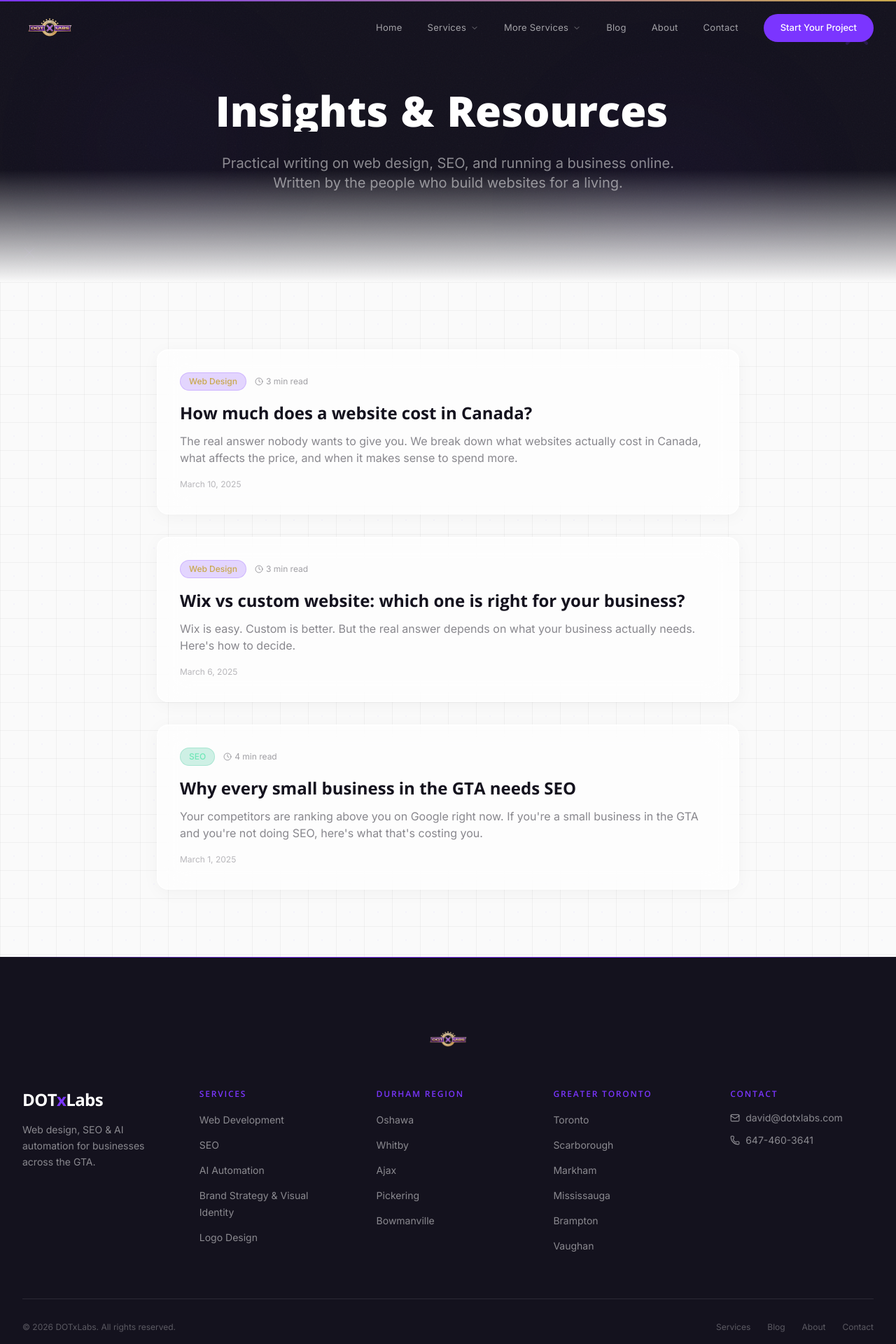
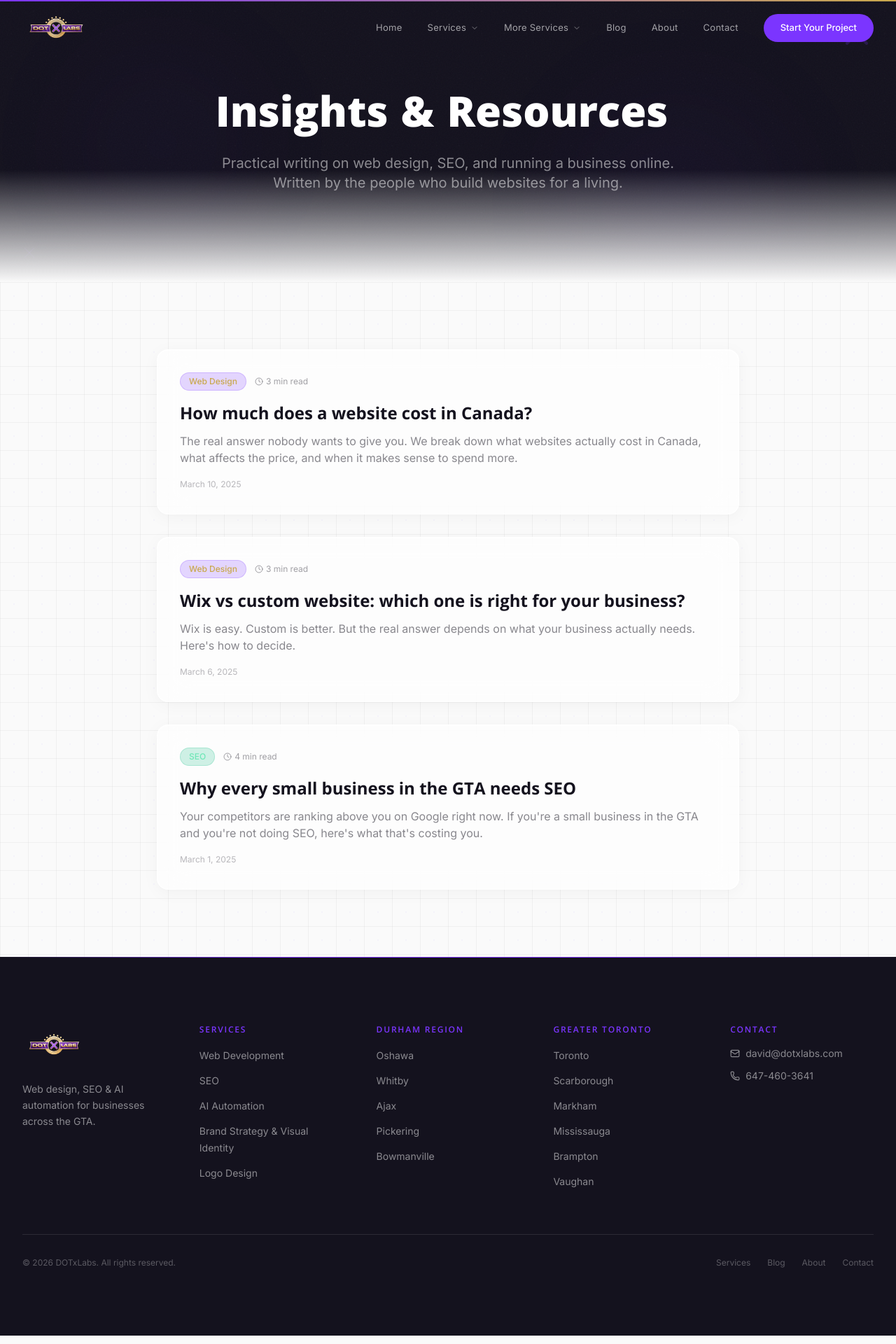
Before and after one commit to KDAJ11/DOTxLabs, a Next.js app: page /blog in a window 1280 px wide. Shown: the top 1920 px of the page at 70% size. Built offline with nearby package versions, Linux system fonts and the light colour scheme.

Commit message:
Fix descender cutoff, move footer logo, enlarge navbar logo

```diff
--- a/src/app/about/page.tsx
+++ b/src/app/about/page.tsx
@@ -62,7 +62,7 @@ export default function AboutPage() {
         <div className="relative z-10 mx-auto max-w-7xl px-4 sm:px-6 lg:px-8 py-32 text-center w-full">
           <h1 className="font-display text-4xl sm:text-5xl md:text-6xl lg:text-7xl font-black text-white leading-tight">
             {HERO_WORDS.map((word, i) => (
-              <span key={i} className="inline-block overflow-hidden mr-[0.3em]">
+              <span key={i} className="inline-block overflow-hidden mr-[0.3em] pb-[0.15em] -mb-[0.15em]">
                 <motion.span
                   initial={{ y: "100%", opacity: 0 }}
                   animate={{ y: 0, opacity: 1 }}
@@ -79,7 +79,7 @@ export default function AboutPage() {
             ))}
             <br />
             {HERO_WORDS_2.map((word, i) => (
-              <span key={`b-${i}`} className="inline-block overflow-hidden mr-[0.3em]">
+              <span key={`b-${i}`} className="inline-block overflow-hidden mr-[0.3em] pb-[0.15em] -mb-[0.15em]">
                 <motion.span
                   initial={{ y: "100%", opacity: 0 }}
                   animate={{ y: 0, opacity: 1 }}
--- a/src/app/blog/page.tsx
+++ b/src/app/blog/page.tsx
@@ -47,7 +47,7 @@ export default function BlogPage() {
         <div className="relative z-10 mx-auto max-w-7xl px-4 sm:px-6 lg:px-8 py-32 text-center w-full">
           <h1 className="font-display text-4xl sm:text-5xl md:text-6xl font-black text-white leading-tight">
             {HERO_WORDS.map((word, i) => (
-              <span key={i} className="inline-block overflow-hidden mr-[0.3em]">
+              <span key={i} className="inline-block overflow-hidden mr-[0.3em] pb-[0.15em] -mb-[0.15em]">
                 <motion.span
                   initial={{ y: "100%", opacity: 0 }}
                   animate={{ y: 0, opacity: 1 }}
--- a/src/app/contact/page.tsx
+++ b/src/app/contact/page.tsx
@@ -130,7 +130,7 @@ export default function ContactPage() {
           </motion.p>
           <h1 className="mt-4 text-4xl sm:text-5xl lg:text-6xl font-display font-black text-white leading-tight">
             {HERO_WORDS.map((word, i) => (
-              <span key={i} className="inline-block overflow-hidden mr-[0.3em]">
+              <span key={i} className="inline-block overflow-hidden mr-[0.3em] pb-[0.15em] -mb-[0.15em]">
                 <motion.span
                   initial={reduced ? undefined : { y: "100%", opacity: 0 }}
                   animate={{ y: 0, opacity: 1 }}
--- a/src/app/page.tsx
+++ b/src/app/page.tsx
@@ -335,7 +335,7 @@ function Hero() {
         >
           <h1 className="font-display text-4xl sm:text-5xl md:text-6xl lg:text-7xl font-black text-white leading-tight">
             {HERO_WORDS.map((word, i) => (
-              <span key={i} className="inline-block overflow-hidden mr-[0.3em]">
+              <span key={i} className="inline-block overflow-hidden mr-[0.3em] pb-[0.15em] -mb-[0.15em]">
                 <motion.span
                   initial={{ y: "100%", opacity: 0 }}
                   animate={{ y: 0, opacity: 1 }}
--- a/src/app/services/page.tsx
+++ b/src/app/services/page.tsx
@@ -182,7 +182,7 @@ export default function ServicesPage() {
           </motion.p>
           <h1 className="mt-4 text-4xl sm:text-5xl lg:text-6xl font-display font-black text-white leading-tight">
             {HERO_WORDS.map((word, i) => (
-              <span key={i} className="inline-block overflow-hidden mr-[0.3em]">
+              <span key={i} className="inline-block overflow-hidden mr-[0.3em] pb-[0.15em] -mb-[0.15em]">
                 <motion.span
                   initial={reduced ? undefined : { y: "100%", opacity: 0 }}
                   animate={{ y: 0, opacity: 1 }}
--- a/src/components/Footer.tsx
+++ b/src/components/Footer.tsx
@@ -16,25 +16,17 @@ export default function Footer() {
       />
 
       <div className="mx-auto max-w-7xl px-4 sm:px-6 lg:px-8 py-16 lg:py-24">
-        {/* Centered logo at top of footer */}
-        <div className="flex justify-center mb-12">
-          <Image
-            src="/DOTxLabs.png"
-            alt="DOTxLabs"
-            width={140}
-            height={44}
-            className="h-[44px] w-auto"
-          />
-        </div>
-
         <div className="grid grid-cols-1 gap-12 sm:grid-cols-2 lg:grid-cols-5">
           {/* Brand column */}
           <div>
-            <Link
-              href="/"
-              className="text-2xl font-display font-bold tracking-tight text-white"
-            >
-              DOT<span className="text-accent">x</span>Labs
+            <Link href="/" className="inline-block">
+              <Image
+                src="/DOTxLabs.png"
+                alt="DOTxLabs"
+                width={180}
+                height={60}
+                className="h-[60px] w-auto brightness-110"
+              />
             </Link>
             <p className="mt-4 text-sm text-white/50 leading-relaxed max-w-xs">
               Web design, SEO & AI automation for businesses across the GTA.
--- a/src/components/LocationPageClient.tsx
+++ b/src/components/LocationPageClient.tsx
@@ -86,7 +86,7 @@ export default function LocationPageClient({
             {words.map((word, i) => (
               <span
                 key={i}
-                className="inline-block overflow-hidden mr-[0.3em]"
+                className="inline-block overflow-hidden mr-[0.3em] pb-[0.15em] -mb-[0.15em]"
               >
                 <motion.span
                   initial={{ y: "100%", opacity: 0 }}
--- a/src/components/Navbar.tsx
+++ b/src/components/Navbar.tsx
@@ -66,9 +66,9 @@ export default function Navbar() {
             <Image
               src="/DOTxLabs.png"
               alt="DOTxLabs"
-              width={160}
-              height={52}
-              className="h-[52px] w-auto"
+              width={192}
+              height={64}
+              className="h-[64px] w-auto"
               priority
             />
           </Link>
--- a/src/components/ServicePageClient.tsx
+++ b/src/components/ServicePageClient.tsx
@@ -65,7 +65,7 @@ export default function ServicePageClient({ data }: { data: ServicePageData }) {
 
           <h1 className="font-display text-4xl sm:text-5xl md:text-6xl font-black text-white leading-tight max-w-4xl">
             {words.map((word, i) => (
-              <span key={i} className="inline-block overflow-hidden mr-[0.3em]">
+              <span key={i} className="inline-block overflow-hidden mr-[0.3em] pb-[0.15em] -mb-[0.15em]">
                 <motion.span
                   initial={{ y: "100%", opacity: 0 }}
                   animate={{ y: 0, opacity: 1 }}
```
